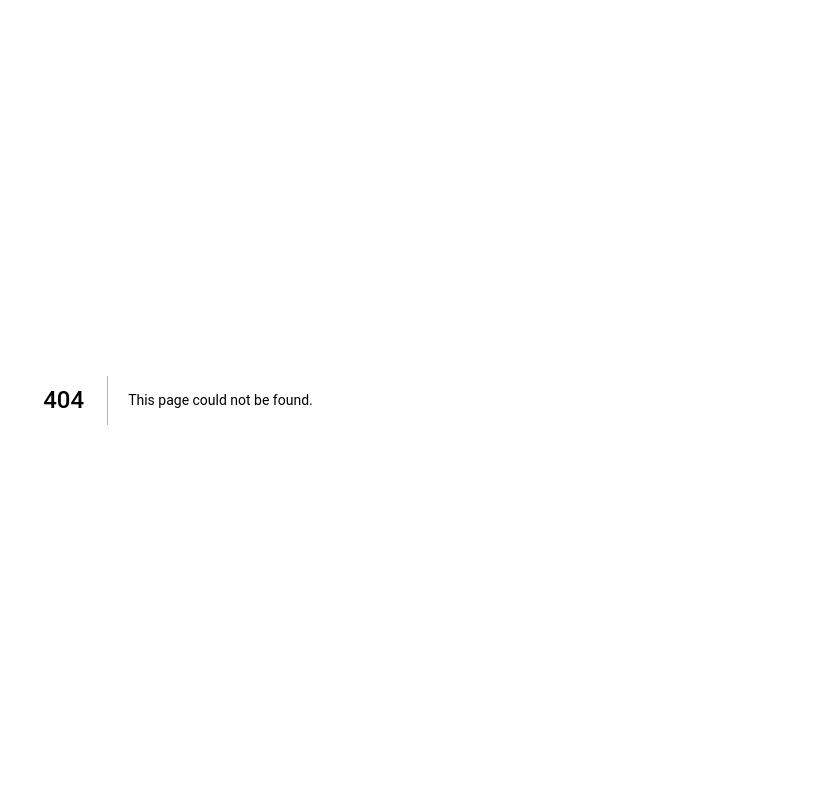
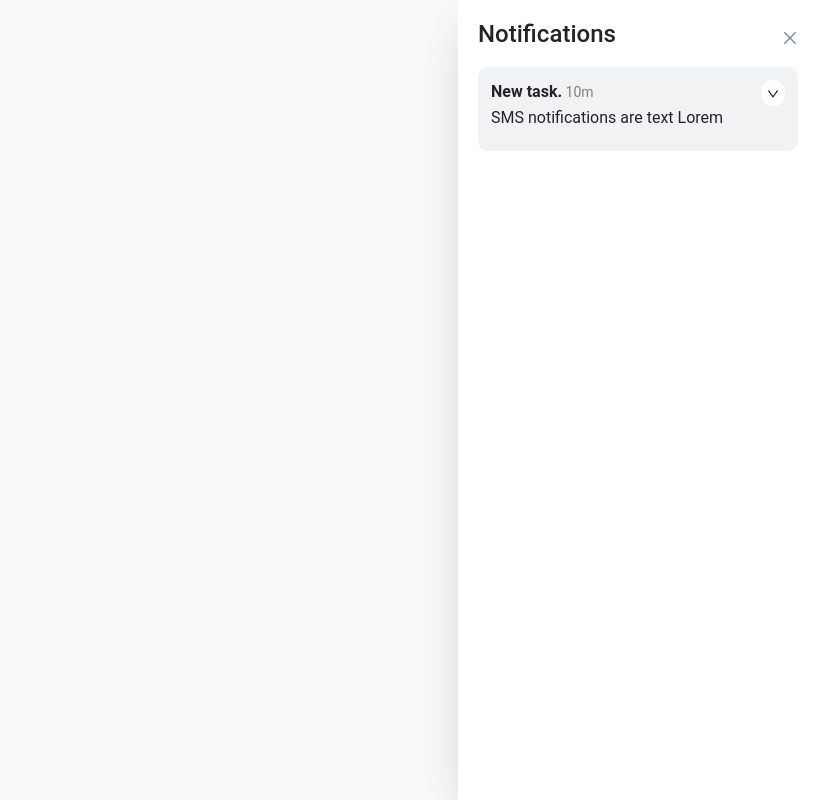
Before and after one commit to techniraggit/POIM_Frontend, a Next.js app: page /notification in a window 1280 px wide. Before the commit this address had no page. Shown: the whole page, without its empty margins (462-1280 px from the left). Built offline with nearby package versions, Linux system fonts and the light colour scheme.

Commit message:
notification-bar

```diff
--- /dev/null
+++ b/pages/notification.jsx
@@ -0,0 +1,44 @@
+import React, { useState } from "react";
+import { CloseOutlined, DownOutlined } from "@ant-design/icons";
+import '../styles/style.css';
+
+const Notification = () => {
+    const [showMore, setShowMore] = useState(false);
+
+    const toggleShowMore = () => {
+        setShowMore(!showMore);
+        setIsActive(current => !current);
+    };
+
+    const [isActive, setIsActive] = useState(false);
+
+
+    return (
+        <div className="sidebar-wrapp scroll">
+            <div className="inner-side">
+                <div className="icon-cross">
+                    <h4>Notifications</h4>
+                    <CloseOutlined />
+                </div>
+                <div className="sidebar-main mb-3">
+                    <div className="sidebar-right mb-2 ">
+                        <div className="text-sm-span">
+                            <div className="d-flex justify-content-between">
+                                <p className="mb-0 text-start"><b>New task.</b><span className="min"> 10m</span></p>
+                                <button onClick={toggleShowMore} id="myBtn"  className={isActive ? 'transition' : ''} ><DownOutlined /></button>
+                            </div>
+                            <p className="mb-0 text-start ">SMS notifications are text Lorem{showMore && <span className="hide-span"> Blanditiis aliquam facere obcaecati tempora</span>}</p>
+                        </div>
+                        {/* <div className="drop-down-icons">
+                            <a href="#"></a>
+                        </div> */}
+                    </div>
+                    <div className="sidebar-right">
+                    </div>
+                </div>
+            </div>
+        </div>
+    )
+}
+
+export default Notification;
--- a/pages/reset-password/[id]/[token].jsx
+++ b/pages/reset-password/[id]/[token].jsx
@@ -45,7 +45,7 @@ const ChangePasswordForm = ({ base_url }) => {
 
           <h2 className="formTitle">Login to your account</h2>
 
-          <div className="inputDiv">
+          <div className="inputDiv mb-3">
             <Form.Item
               label="New Password"
               name="new_password"
--- a/styles/style.css
+++ b/styles/style.css
@@ -3290,6 +3290,97 @@ button.sendemail-btn {
 .download-fine-invoice span.anticon.anticon-download {
     margin-left: 10px;
 }
+/* 7 feb  */
+.sidebar-wrapp {
+    position: fixed;
+    z-index: 999;
+    /* margin-top: 91px; */
+    /* margin-right: 5px; */
+    right: 0;
+    background-color: #fff;
+    width: 360px;
+    height: 100%;
+    top: 0;
+    padding: 30px;
+    box-shadow: rgba(0, 0, 0, 0.2) 0px 18px 50px -10px;
+}
+.icon-cross {
+    display: flex;
+    text-align: right;
+    justify-content: space-between;
+    cursor: pointer;
+    margin-bottom: 10px;
+}
+
+/* .sidebar-right {
+    display: flex;
+    align-items: center;
+    justify-content: space-between;
+} */
+.sidebar-right img {
+    max-width: 30px;
+}
+.sidebar-main {
+    padding: 13px;
+    background: #f1f2f3;
+    border-radius: 10px;
+}
+.drop-down-icons a span {
+    font-size: 11px;
+    background-color: #fff;
+    width: 25px;
+    height: 25px;
+    border-radius: 50%;
+    display: flex;
+    justify-content: center;
+    align-items: center;
+}
+.drop-down-icons a span  svg {
+    color: #000;
+}
+span.anticon.anticon-down svg {
+    color: black;
+    font-size: 12px;
+    /* font-weight: 600 !important; */
+}
+.scroll {
+    overflow-x: hidden;
+    overflow-y: auto;
+    text-align: center;
+    padding: 20px;
+  }
+/* 7 feb  */
+/* 8feb */
+.min{
+    font-size: 14px;
+    color: gray;
+}
+.inputDiv  .ant-col.ant-form-item-control.css-p7e5j5 {
+    min-height: unset !important;
+}
+.inputDiv .ant-form-item.css-p7e5j5 {
+    margin-bottom: 0px !important;
+}
+.inputDiv span.ant-input-affix-wrapper.ant-input-password.css-p7e5j5.css-p7e5j5:focus,
+ .inputDiv span.ant-input-affix-wrapper.ant-input-password.css-p7e5j5.css-p7e5j5:hover {
+    background-color: transparent!important;
+    box-shadow: none!important;
+    border: 1px solid #0d0d0d36!important;
+}
+
+.sticky {
+    position: fixed;
+    top: 0;
+    width: 100%;
+  }
+
+  button#myBtn {
+    border: none;
+    background: white;
+    border-radius: 30px;
+}
+
+/* 8feb */
 /* feb */
 /* responsive */
 @media (max-width: 1299px) {
```
Also changed, not shown: components/header.jsx (+10 -3 lines).
